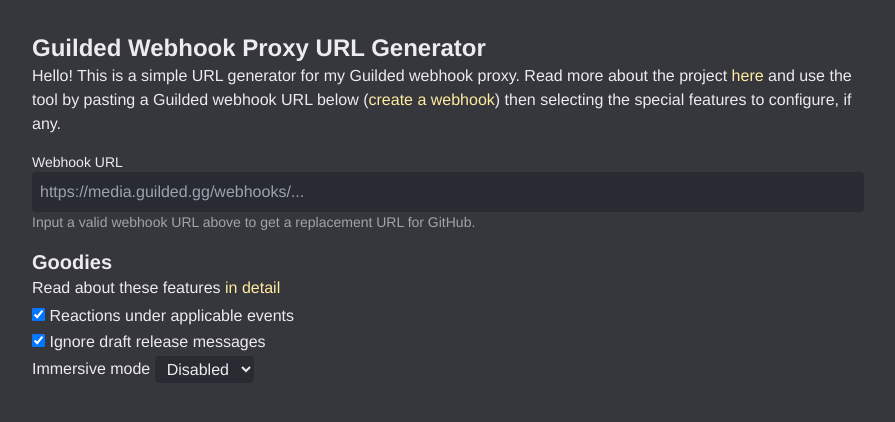
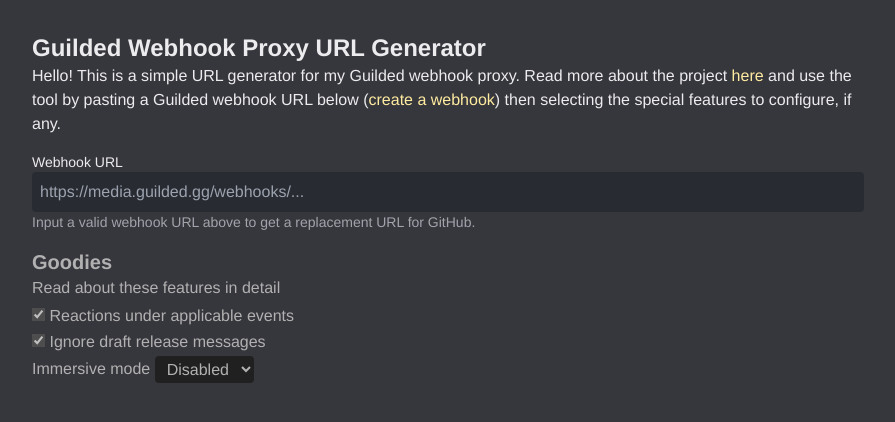
Before and after one commit to shayypy/guilded-webhook-proxy-site, a React (Create React App) app: page / in a window 1280 px wide. Shown: the top 422 px of the page, without its empty margins (192-1087 px from the left). Built offline with nearby package versions, Linux system fonts and the light colour scheme; a web font is replaced by a local one.

Commit message:
feat: disable goodies selectors with no url

```diff
--- a/src/App.js
+++ b/src/App.js
@@ -62,7 +62,7 @@ function App() {
             </p>
           )}
         </div>
-        <div className="mt-4">
+        <div className={`mt-4 transition ${webhookData ? "" : "grayscale brightness-75 pointer-events-none select-none"}`}>
           <p className="font-bold text-xl">Goodies</p>
           <p>Read about these features <Link href={repo + "#goodies"}>in detail</Link></p>
           <ul className="space-y-0.5 mt-1">
```
